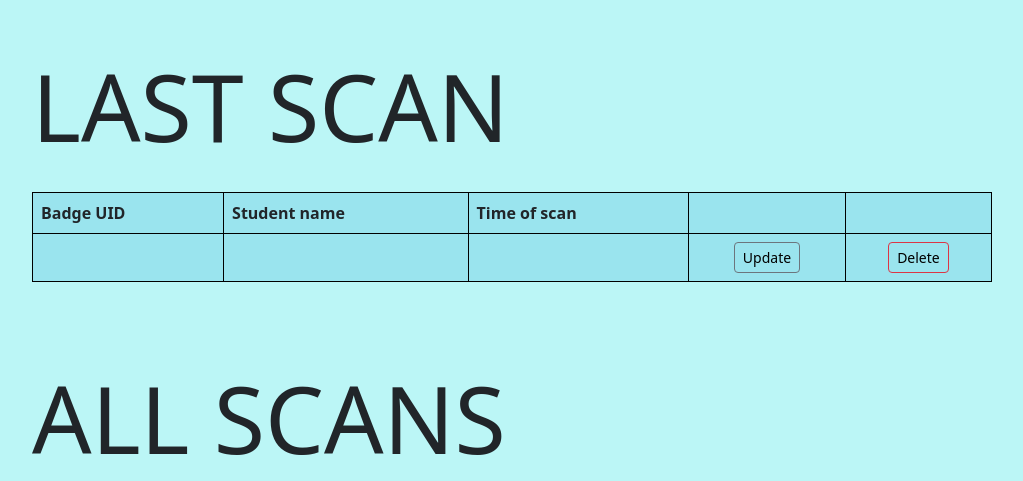
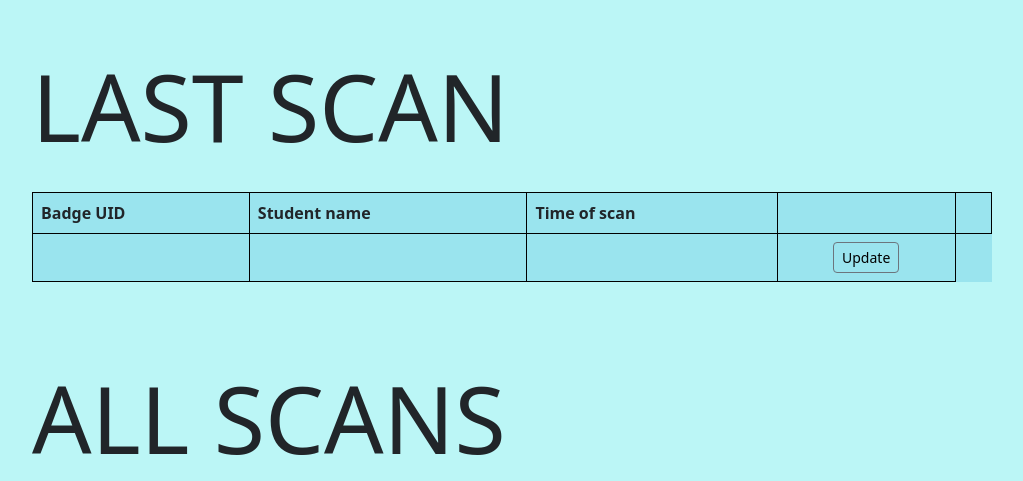
Before and after one commit to 19network42/badger, a Django app: page /scan/ in a window 1280 px wide. Shown: the part 56-537 px from the top of the page, without its empty margins (96-1119 px from the left). Run offline with Django 4.2, Linux system fonts and the light colour scheme; data that the repository does not hold is empty; parts of the project's set-up code (start-up, migrations or seed data) failed here and were passed over.

Commit message:
need to fix update scan

```diff
--- a/webapp/badges/urls.py
+++ b/webapp/badges/urls.py
@@ -18,5 +18,5 @@ urlpatterns = [
 	path('test_student/', testing_student, name = 'test_student'),
 	path('students/<int:student_id>/', one_student, name = 'one_student'),
 	path('students/', list_student, name = 'students'),
-	path('update_studentbadge/<int:scan_id', update_studentbadge, name = 'update_studentbadge'),
+	path('update_studentbadge/<int:scan_id>/', update_studentbadge, name = 'update_studentbadge'),
 ]
--- a/webapp/badges/views.py
+++ b/webapp/badges/views.py
@@ -65,6 +65,7 @@ def update_studentbadge(request, scan_id):
 		form.save()
 		return redirect('badges:scan')
 	context = {
+		'scan': scan,
 		'form': form,
 	}
 	return render(request, "update_studentbadge.html", context)
--- a/webapp/template/scans.html
+++ b/webapp/template/scans.html
@@ -16,10 +16,8 @@
 			<td>{{ current_scan.uid }}</td>
 			<td>{{ current_scan.login }}</td>
 			<td>{{ current_scan.date }}</td>
-			<td align="center"><a href="{% url 'pages:update_studentbadge' %}"
+			<td align="center"><a href="{% url 'badges:update_studentbadge' scan.pk %}"
 				class="btn btn-outline-secondary btn-sm">Update</a></td>
-			<td align="center"><a href="{% url 'pages:delete_studentbadge' %}"
-				class="btn btn-outline-danger btn-sm">Delete</a></td>
 		</tr>
 	</table>
 	<h1>ALL SCANS</h1>
```
